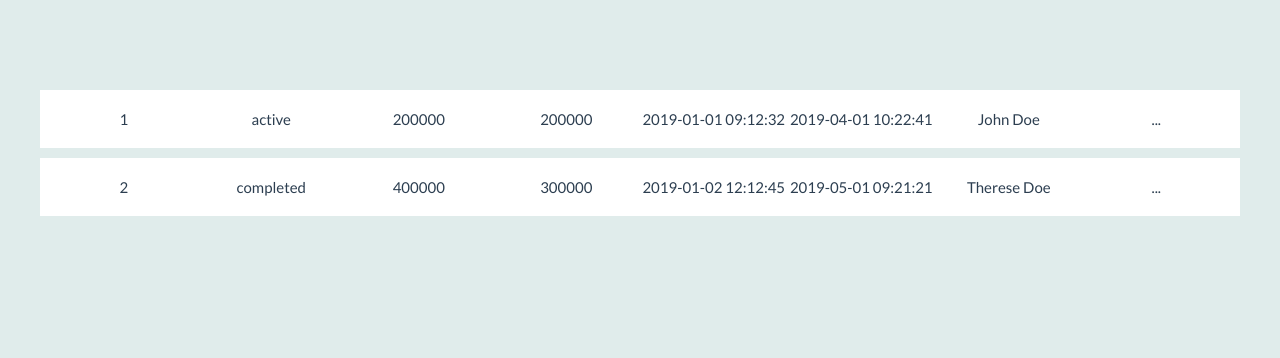
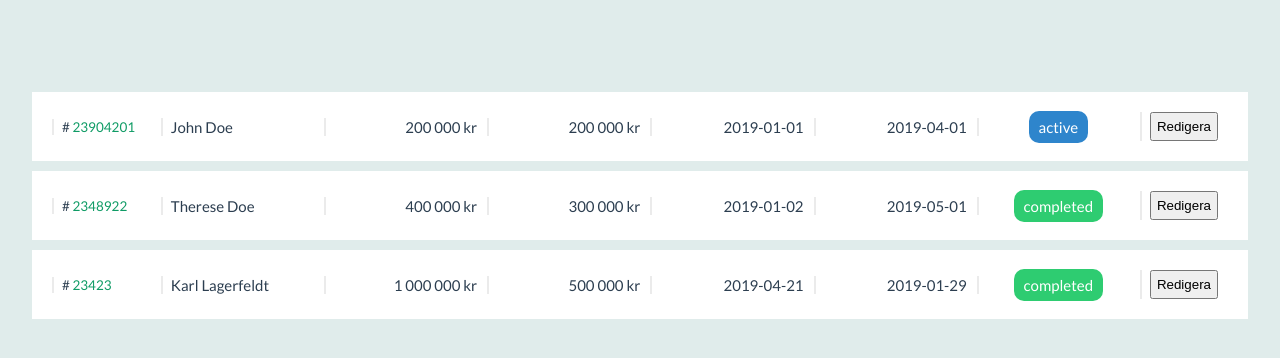
Before and after one commit to kyotoprotokollet/Vue-table-sort-example, a Vue app: page / in a window 1280 px wide. Shown: the top 358 px of the page. Built offline with nearby package versions, Linux system fonts and the light colour scheme.

Commit message:
Reformated some data. Changed some styling

```diff
--- a/package.json
+++ b/package.json
@@ -10,6 +10,7 @@
   "dependencies": {
     "axios": "^0.18.0",
     "core-js": "^2.6.5",
+    "moment": "^2.24.0",
     "vue": "^2.6.6"
   },
   "devDependencies": {
--- a/public/data/data.json
+++ b/public/data/data.json
@@ -1,13 +1,13 @@
 {
     "tickets": [
         {
-            "id": 1,
+            "id": 23904201,
             "status": "active",
-            "requested_amount": "200000",
-            "granted_amount": "200000",
+            "requested_amount": 200000,
+            "granted_amount": 200000,
             "comment": "Lorem ipsum dolor sit amet, consectetur adipiscing elit, sed do eiusmod tempor incididunt ut labore et dolore magna aliqua. Ut enim ad minim veniam",
-            "start_date": "2019-01-01 09:12:32",
-            "last_action_date": "2019-04-01 10:22:41",
+            "created_at": "2019-01-01 09:12:32",
+            "updated_at": "2019-04-01 10:22:41",
             "customer": {
                 "id": 1,
                 "personal_identity_number": "760619-8930",
@@ -15,18 +15,32 @@
             }
         },
         {
-            "id": 2,
+            "id": 2348922,
             "status": "completed",
-            "requested_amount": "400000",
-            "granted_amount": "300000",
+            "requested_amount": 400000,
+            "granted_amount": 300000,
             "comment": "Excepteur sint occaecat cupidatat non proident, sunt in culpa qui officia deserunt mollit anim id est laborum.",
-            "start_date": "2019-01-02 12:12:45",
-            "last_action_date": "2019-05-01 09:21:21",
+            "created_at": "2019-01-02 12:12:45",
+            "updated_at": "2019-05-01 09:21:21",
             "customer": {
                 "id": 2,
                 "personal_identity_number": "790916-4522",
                 "name": "Therese Doe"
             }
+        },
+        {
+            "id": 23423,
+            "status": "completed",
+            "requested_amount": 1000000,
+            "granted_amount": 500000,
+            "comment": "Excepteur sint occaecat cupidatat non proident, sunt in culpa qui officia deserunt mollit anim id est laborum.",
+            "created_at": "2019-04-21 18:12:22",
+            "updated_at": "2019-01-29 20:01:03",
+            "customer": {
+                "id": 3,
+                "personal_identity_number": "400222-3794",
+                "name": "Karl Lagerfeldt"
+            }
         }
     ]
 }
--- a/src/App.vue
+++ b/src/App.vue
@@ -1,7 +1,7 @@
 <template>
   <div id="app">
       <div class="tickets">
-            <Ticket v-for="ticket in tickets" v-bind:key="ticket.id" :ticket="ticket"/>
+            <Ticket v-for="ticket in tickets" :key="ticket.id" :ticket="ticket"/>
       </div>
   </div>
 </template>
@@ -23,7 +23,7 @@ export default {
                 currentPage: 1,
             },
             errors: []
-    };
+        }
     },
     components: {
         Ticket
@@ -45,23 +45,24 @@ export default {
 
 <style lang="scss">
 @import url('https://fonts.googleapis.com/css?family=Lato:300,400,700,900');
+@import "./src/assets/scss/_globals.scss";
 
 body {
-    background: rgb(224, 236, 235);
+    background-color: $color-egg;
 }
 
 .tickets {
-    padding: 30px;
-    max-width: 1200px;
+    padding: 2.5vw;
+    max-width: 1500px;
     margin: 0 auto;
+    font-size: 15px;
 }
 
 #app {
   font-family: 'Lato', sans-serif;
   -webkit-font-smoothing: antialiased;
   -moz-osx-font-smoothing: grayscale;
-  text-align: center;
-  color: #2c3e50;
+  color: $color-text;
   margin-top: 60px;
 }
 </style>
--- /dev/null
+++ b/src/assets/scss/_globals.scss
@@ -0,0 +1,3 @@
+@import "variables";
+@import "mixins";
+@import "reset";
--- /dev/null
+++ b/src/assets/scss/_mixins.scss
@@ -0,0 +1,13 @@
+// --------------------
+// Breakpoint mixin
+@mixin respond-above($breakpoint) {
+    @if map-has-key($breakpoints, $breakpoint) {
+        $breakpoint-value: map-get($breakpoints, $breakpoint);
+        @media (min-width: $breakpoint-value) {
+            @content;
+        }
+    }
+    @else {
+        @warn 'Invalid breakpoint: #{$breakpoint}.';
+    }
+}
--- /dev/null
+++ b/src/assets/scss/_reset.scss
@@ -0,0 +1,23 @@
+// A very basic reset
+
+html {
+    box-sizing: border-box;
+}
+
+*,
+*:before,
+*:after {
+    box-sizing: inherit;
+    margin: 0;
+    padding: 0;
+}
+
+a {
+    color: $color-link;
+    transition: color .25s ease-out;
+    text-decoration: none;
+
+    &:hover {
+        color: $color-link--hover
+    }
+}
--- /dev/null
+++ b/src/assets/scss/_variables.scss
@@ -0,0 +1,19 @@
+// Let's define some variables
+// ------------------------------------
+
+
+//--------------------------------------
+// Define app main colors
+$color-egg:             rgb(224, 236, 235);
+$color-text:            #2c3e50;
+$color-link:            rgb(15, 155, 101);
+$color-link--hover:     lighten($color-link, 10%);
+
+//--------------------------------------
+// Define media query breakpoints
+$breakpoints: (
+    small      : 400px,
+    medium     : 900px,
+    large      : 1240px,
+    huge       : 1640px,
+);
--- a/src/components/Ticket.vue
+++ b/src/components/Ticket.vue
@@ -1,33 +1,167 @@
 <template>
   <div class="ticket">
-    <div class="ticket-section ticket-id">{{ ticket.id }}</div>
-    <div class="ticket-section ticket-status">{{ ticket.status }}</div>
-    <div class="ticket-section ticket-requestedAmount">{{ ticket.requested_amount }}</div>
-    <div class="ticket-section ticket-grantedAmount">{{ ticket.granted_amount }}</div>
-    <div class="ticket-section ticket-startDate">{{ ticket.start_date }}</div>
-    <div class="ticket-section ticket-lastActionDate">{{ ticket.last_action_date }}</div>
-    <div class="ticket-section ticket-customer">{{ ticket.customer.name }}</div>
-    <div class="ticket-section ticket-button">...</div>
+    <div class="ticket-section ticket-section--id" data-label="Ärendenummer">
+        <!-- I imagine this link leading to another view with details about this ticket -->
+        # <a href="#">{{ ticket.id }}</a>
+    </div>
+    <div class="ticket-section" data-label="Kund">
+        {{ ticket.customer.name }}
+    </div>
+    <div class="ticket-section align-right" data-label="Ansökt belopp">
+        {{ formatNumber(ticket.requested_amount) }}
+    </div>
+    <div class="ticket-section align-right" data-label="Beviljat belopp">
+        {{ formatNumber(ticket.granted_amount) }}
+    </div>
+    <div class="ticket-section align-right" data-label="Påbörjat">
+        <span class="ticket-date">
+            {{ formatDate(ticket.created_at) }}
+        </span>
+    </div>
+    <div class="ticket-section align-right" data-label="Senaste handling">
+        <span class="ticket-date">
+            {{ formatDate(ticket.updated_at) }}
+        </span>
+    </div>
+    <div class="ticket-section align-center" data-label="Status">
+        <span class="badge" :class="ticket.status">
+            {{ ticket.status }}
+        </span>
+    </div>
+    <div class="ticket-section">
+        <button class="button--edit">Redigera</button>
+    </div>
   </div>
 </template>
 
 <script>
+// Use the moment library to format the time
+import moment from 'moment';
+
 export default {
     name: 'Ticket',
-    props: ['ticket']
+    props: {
+        ticket: {
+            type: Object,
+            required: true
+        }
+    },
+    data() {
+        return {
+            // Spread props to data
+            ...this.ticket
+        }
+    },
+    methods: {
+        // Format the date
+        formatDate(date) {
+            return moment(date).format('YYYY-MM-DD')
+        },
+        // Format the number to a more human readable version, omit decimals
+        formatNumber(number) {
+            return number.toLocaleString('sv-SE', {
+                style: 'currency',
+                currency: 'SEK' ,
+                minimumFractionDigits: 0,
+                maximumFractionDigits: 0,
+            })
+        }
+    }
   }
 </script>
 
+
+
 <style lang="scss" scoped>
+@import "./src/assets/scss/_globals.scss";
+
 .ticket {
-    display: grid;
-    grid-template-columns: repeat(auto-fit, minmax(100px, 1fr));
     background-color: white;
-    padding:  20px 10px;
-    font-size: 15px;
+    padding: 20px;
+
+    @include respond-above("medium") {
+        display: grid;
+        grid-template-columns: 2fr repeat(6, 3fr) max-content;
+    }
 
     & + .ticket {
         margin-top: 10px;
     }
 }
+
+.ticket-section {
+    padding: 7px;
+    border-bottom: 1px solid #ebebeb;
+    font-size: 80%;
+    display: flex;
+    font-variant: common-ligatures tabular-nums;
+
+    &[data-label] {
+        &:before {
+            content: attr(data-label);
+            width: 50%;
+        }
+    }
+
+    @include respond-above("medium") {
+        display: block;
+        padding: 0 10px;
+        border-bottom: none;
+        position: relative;
+        font-size: 100%;
+        align-self: center;
+
+        &:after {
+            content: '';
+            display: block;
+            position: absolute;
+            top: 0;
+            bottom: 0;
+            left: 0;
+            width: 2px;
+            background-color: #ebebeb;
+        }
+
+        &[data-label] {
+            &:before {
+                content: '';
+            }
+        }
+
+        &.align-right {
+            text-align: right;
+        }
+
+        &.align-center {
+            text-align: center;
+        }
+    }
+}
+
+.ticket-section--id {
+    @include respond-above("medium") {
+        font-size: 90%;
+    }
+}
+
+.badge {
+    padding: 7px 10px;
+    background-color: rgb(49, 49, 49);
+    color: white;
+    border-radius: 10px;
+
+    &.active {
+        background-color: #2e85cc;
+    }
+
+    &.completed {
+        background-color: #2ecc71;
+    }
+}
+
+.button--edit {
+    padding: 5px;
+}
+
+
 </style>
```
Also changed, not shown: 1 other file (tests, documents, lock files or other folders). Lines whose indentation alone changed are shown as unchanged.
